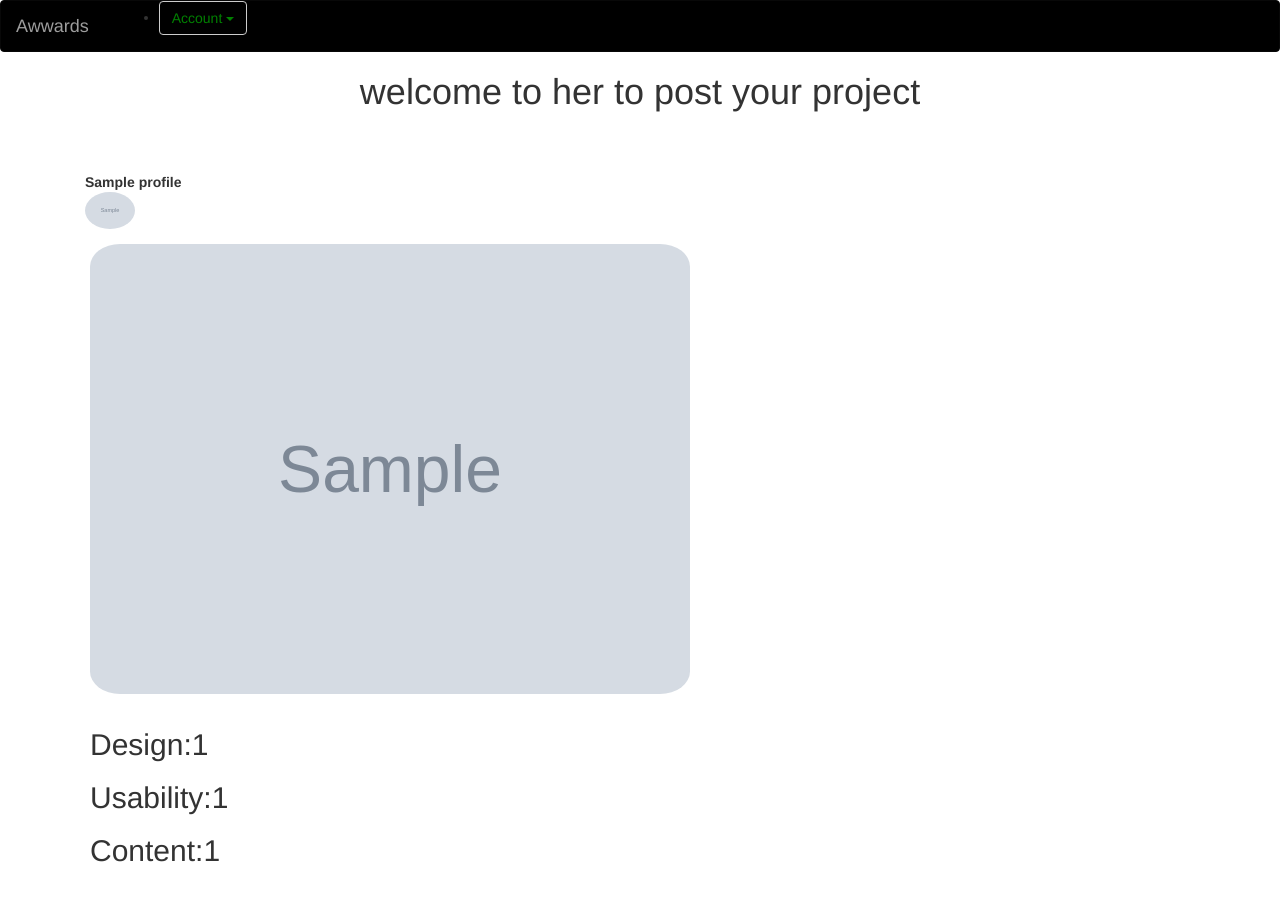
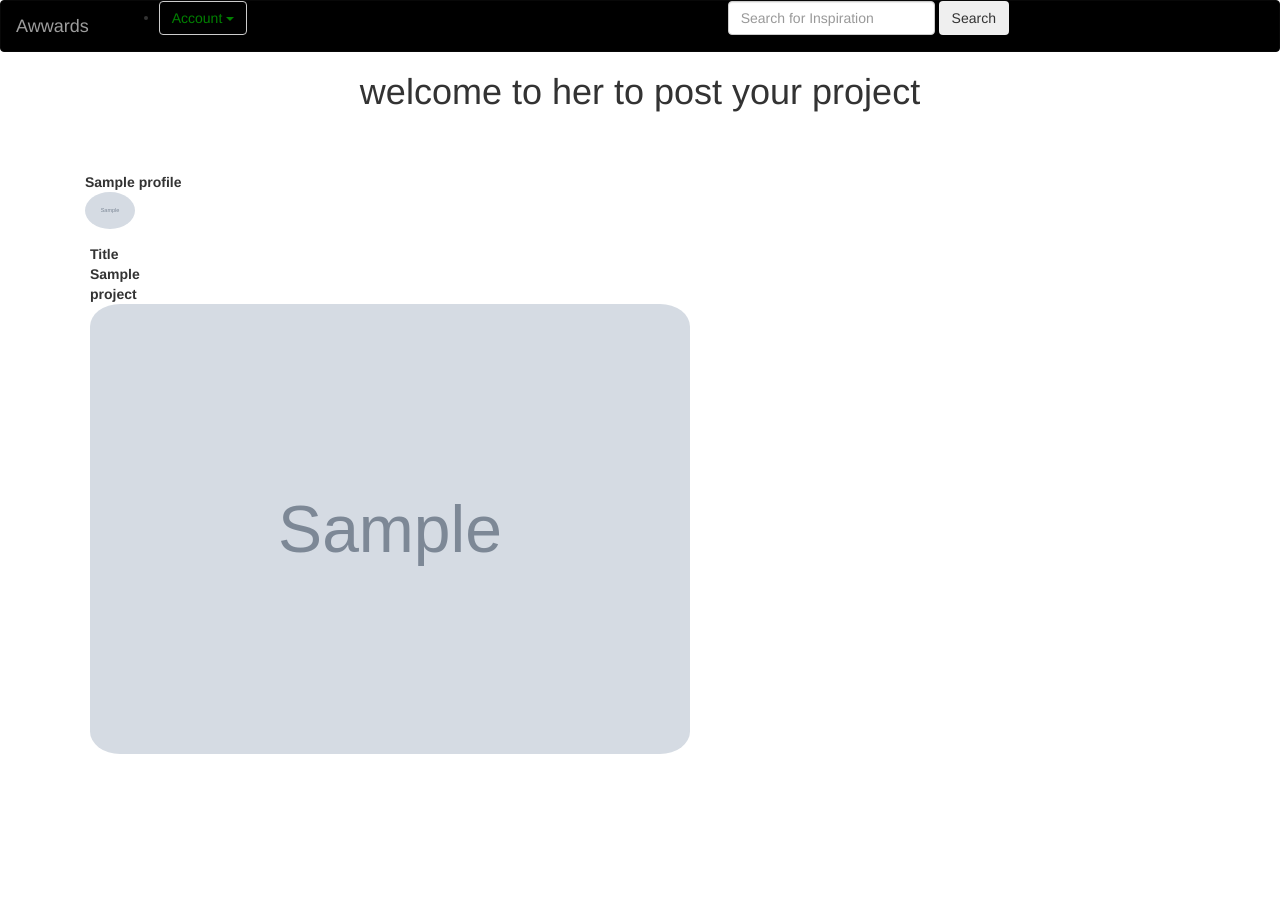
Before and after one commit to Queen-Uwitonze/AwwardsClone, a Django app: template projects/templates/home.html in a window 1280 px wide. After the commit the page ends 754 px from the top, so only its background shows below. Run offline with Django 3.2, Linux system fonts and the light colour scheme; a user stored in the database is signed in; tables that the repository leaves empty hold one stand-in row (values such as "Sample post"); the template is opened without the code that fills it: values that come from a table or form of the project are taken from there, most other values are stand-ins (such as "Sample title", 1, 10 or a date in 2020); grey boxes marked "Sample" are stand-in pictures; parts of the project's set-up code (start-up, migrations or seed data) failed here and were passed over; some libraries are stand-ins or nearby versions.

Commit message:
able to display a project by search

```diff
--- a/projects/models.py
+++ b/projects/models.py
@@ -25,10 +25,10 @@ class Profile(models.Model):
         profile = cls.objects.all()
         return profile
 
-    @classmethod
-    def search_by_username(cls,search_term):
-        profile = cls.objects.filter(first_name__icontains=search_term)
-        return profile
+    # @classmethod
+    # def search_by_username(cls,search_term):
+    #     profile = cls.objects.filter(first_name__icontains=search_term)
+    #     return profile
 
 class Project(models.Model):
     profile = models.ForeignKey(User,on_delete=models.CASCADE)
@@ -51,6 +51,12 @@ class Project(models.Model):
     def delete_project(self):
         self.delete()
 
+    @classmethod
+    def search_by_project(cls,search_term):
+        projects=cls.objects.filter(name__icontains=search_term)
+
+        return projects
+
 class ProjectLetterForm(models.Model):
     name = models.CharField(max_length = 30)
     email = models.EmailField()
--- a/projects/templates/home.html
+++ b/projects/templates/home.html
@@ -30,10 +30,11 @@
                 {% for img in projects %}
                 <div class="row">
                   <div class="col-md-4">
+                    <strong>Title {{img.name}}</strong>
                     <a href="/photo/{{img.id}}"><img src="{{img.image.url}}" alt="Image"></a>
-                    <p>Design:{{num}}</p>
+                    <!-- <p>Design:{{num}}</p>
                     <p>Usability:{{num}}</p>
-                    <p>Content:{{num}}</p>
+                    <p>Content:{{num}}</p> -->
 
                     {% endfor %}
 
--- a/projects/templates/navbar.html
+++ b/projects/templates/navbar.html
@@ -38,9 +38,12 @@
       </ul>
 
 
-      {% endif %}
     </div>
-
+    <form class="form-inline my-2 my-lg-0" role="search" action="{% url 'search_results'%}">
+      <input class="form-control mr-sm-2" type="text" placeholder="Search for Inspiration" name='project'>
+      <button class="btn btn-secondary my-2 my-sm-0" type="submit">Search</button>
+    </form>
+    {% endif %}
   </div>
   </div>
 </nav>
--- a/projects/urls.py
+++ b/projects/urls.py
@@ -10,6 +10,7 @@ urlpatterns=[
     url(r'^image/', views.projects, name='image'),
     url(r'^photo/(\d+)', views.photo, name='details'),
     url(r'^rate/', views.votes, name='votes'),
+     url(r'^search/',views.search_results, name='search_results'),
     url(r'^api/profile/$',views.ProfileList.as_view()),
     url(r'^api/project/$',views.ProjectList.as_view())
 ]
```
Also changed, not shown: projects/templates/search.html (+9 -20 lines), projects/views.py (+3 -6 lines).
